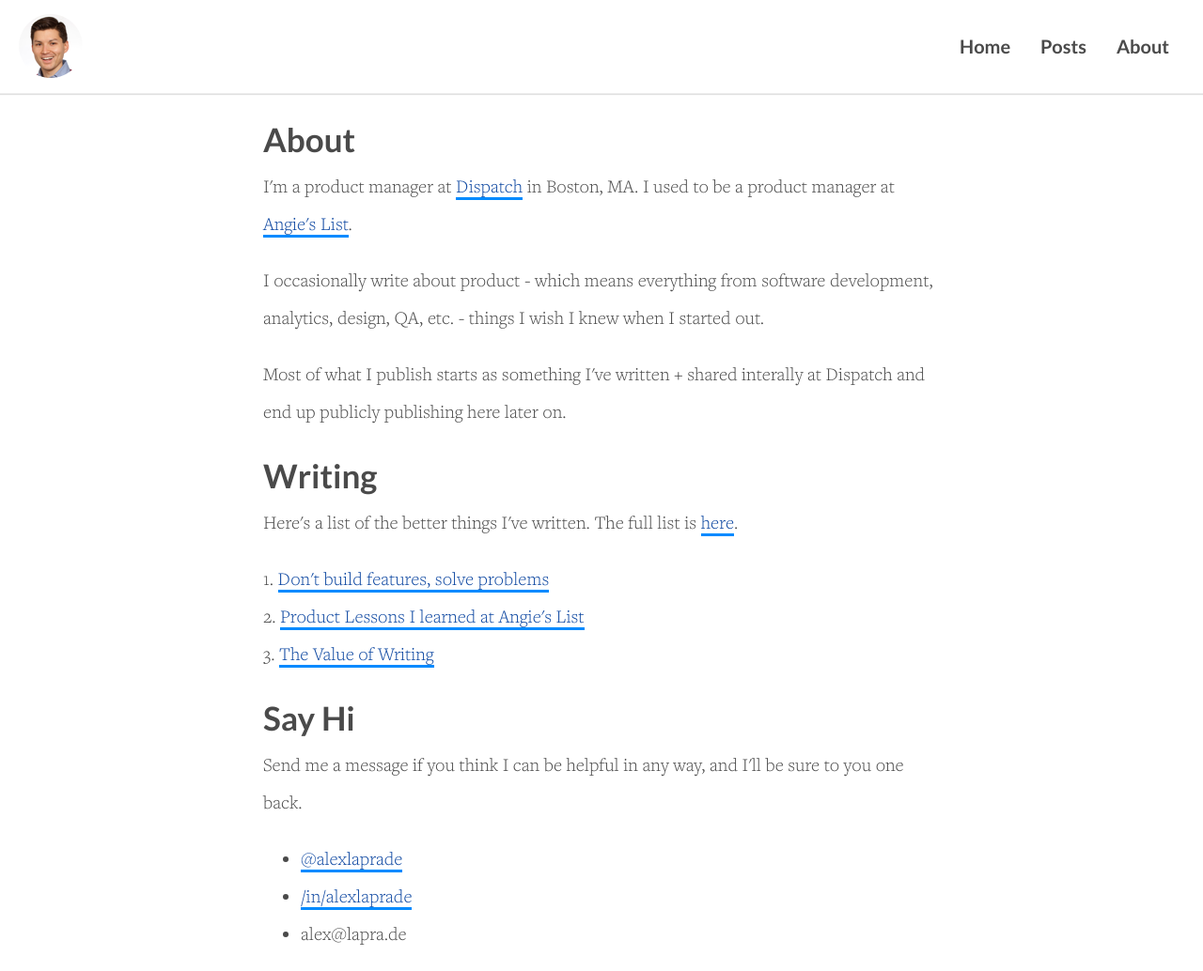
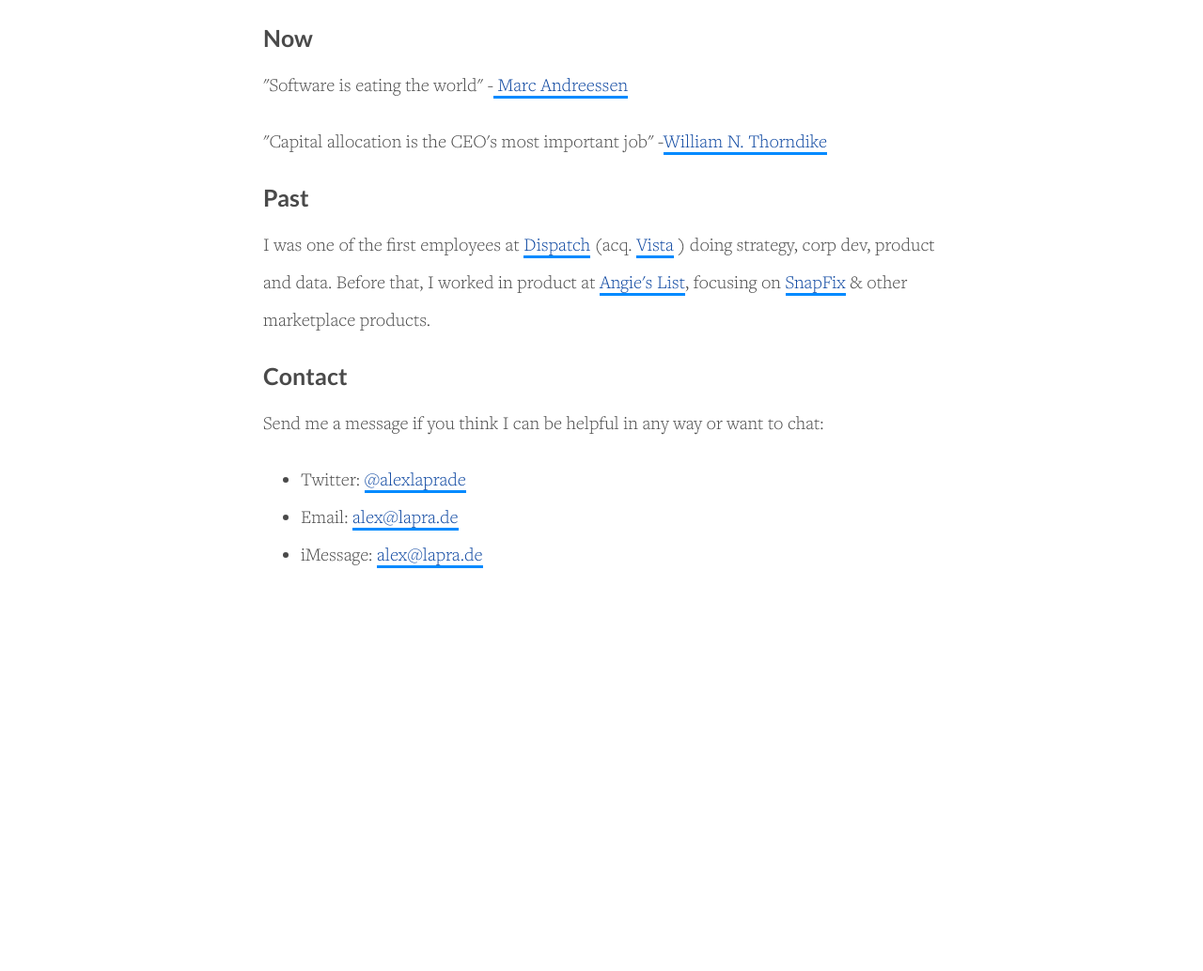
Before and after one commit to laprade/laprade.github.io, a Jekyll site: the page built from index.html, in a window 1280 px wide. Shown: the whole page at 94% size. Built offline with Jekyll 4.4.1, drawn with Linux system fonts in a browser that asks for light colours; the list of posts is cut into pages by our own code; after the commit the page ends 900 px from its top, so only the background shows below that.

Commit message:
update homepage

```diff
--- a/_includes/head.html
+++ b/_includes/head.html
@@ -15,7 +15,7 @@
 </header>
   <link href="http://gmpg.org/xfn/11" rel="profile">
   <meta http-equiv="X-UA-Compatible" content="IE=edge">
-  <meta http-equiv="content-type" content="text/html; charset=utf-8">
+  <meta http-equiv="content-type" content="text/html; charset=utf-8"> -->
 
   <!-- Enable responsiveness on mobile devices-->
   <meta name="viewport" content="width=device-width, initial-scale=1.0, maximum-scale=1">
--- a/index.html
+++ b/index.html
@@ -3,27 +3,24 @@
 title: Home
 ---
 <section class="row">
-    <h1>About</h1>
-    <p class="span4 no-pad">I'm a product manager at <a href="http://dispatch.me">Dispatch</a> in Boston, MA. I used to be a product manager at <a href="http://angieslist.com">Angie's List</a>.</p>
+    <h2>Now</h2>
+    <p class="span4 no-pad">"Software is eating the world" -<a href="https://a16z.com/2016/08/20/why-software-is-eating-the-world/"> Marc Andreessen</a></p>
 
-    <p>I occasionally write about product - which means everything from software development, analytics, design, QA, etc. - things I wish I knew when I started out.</p>
+    <p>"Capital allocation is the CEO's most important job" -<a href="https://www.amazon.com/Outsiders-Unconventional-Radically-Rational-Blueprint/dp/1422162672">William N. Thorndike</a></p>
 
-    <p>Most of what I publish starts as something I've written + shared interally at Dispatch and end up publicly publishing here later on.</p>
-<section id="blog-list" class="row">
-    <h1>Writing</h1>
-    <p>Here's a list of the better things I've written. The full list is <a href="/blog-posts">here</a>.</p>
+</section>
+<section class="row">
+    <h2>Past</h2>
+    <p>I was one of the first employees at <a href="https://dispatch.me">Dispatch</a> (acq. <a href="https://www.businesswire.com/news/home/20180917005336/en/Vista-Equity-Partners-Backs-Dispatch-Partner-Growth">Vista</a> ) doing strategy, corp dev, product and data. Before that, I worked in product at <a href="https://angieslist.com">Angie's List</a>, focusing on <a href="https://www.youtube.com/watch?v=Wsc2fWT-fUc">SnapFix</a> & other marketplace products.
 
-        1. <a href="/solve-problems">Don't build features, solve problems</a><br>
-        2. <a href="/product-lessons-angies-list">Product Lessons I learned at Angie's List</a><br>
-        3. <a href="/writing">The Value of Writing</a>
 </section>
 
 <section class="row">
-    <h1>Say Hi</h1>
-    <p>Send me a message if you think I can be helpful in any way, and I'll be sure to you one back.</p>
+    <h2>Contact</h2>
+    <p>Send me a message if you think I can be helpful in any way or want to chat:  </p>
     <ul>
-        <li><a href="https://twitter.com/alexlaprade">@alexlaprade</a></li>
-        <li><a href="http://www.linkedin.com/in/alexlaprade">/in/alexlaprade</a></li>
-        <li>alex@lapra.de</li>
+        <li>Twitter: <a href="https://twitter.com/alexlaprade">@alexlaprade</a></li>
+        <li>Email: <a href="mailto:alex@lapra.de">alex@lapra.de</a></li>
+        <li>iMessage: <a href="imessage://alex@lapra.de">alex@lapra.de</a></li>
     </ul>
 </section>
--- a/public/css/lanyon.css
+++ b/public/css/lanyon.css
@@ -77,7 +77,7 @@
 }
 h2 {
   margin-top: 1rem;
-  font-size: 1.5rem;
+  font-size: 1.25rem;
 }
 h3 {
   margin-top: 1.5rem;
```
Also changed, not shown: other parts of _includes/head.html (+1 -1 lines).
